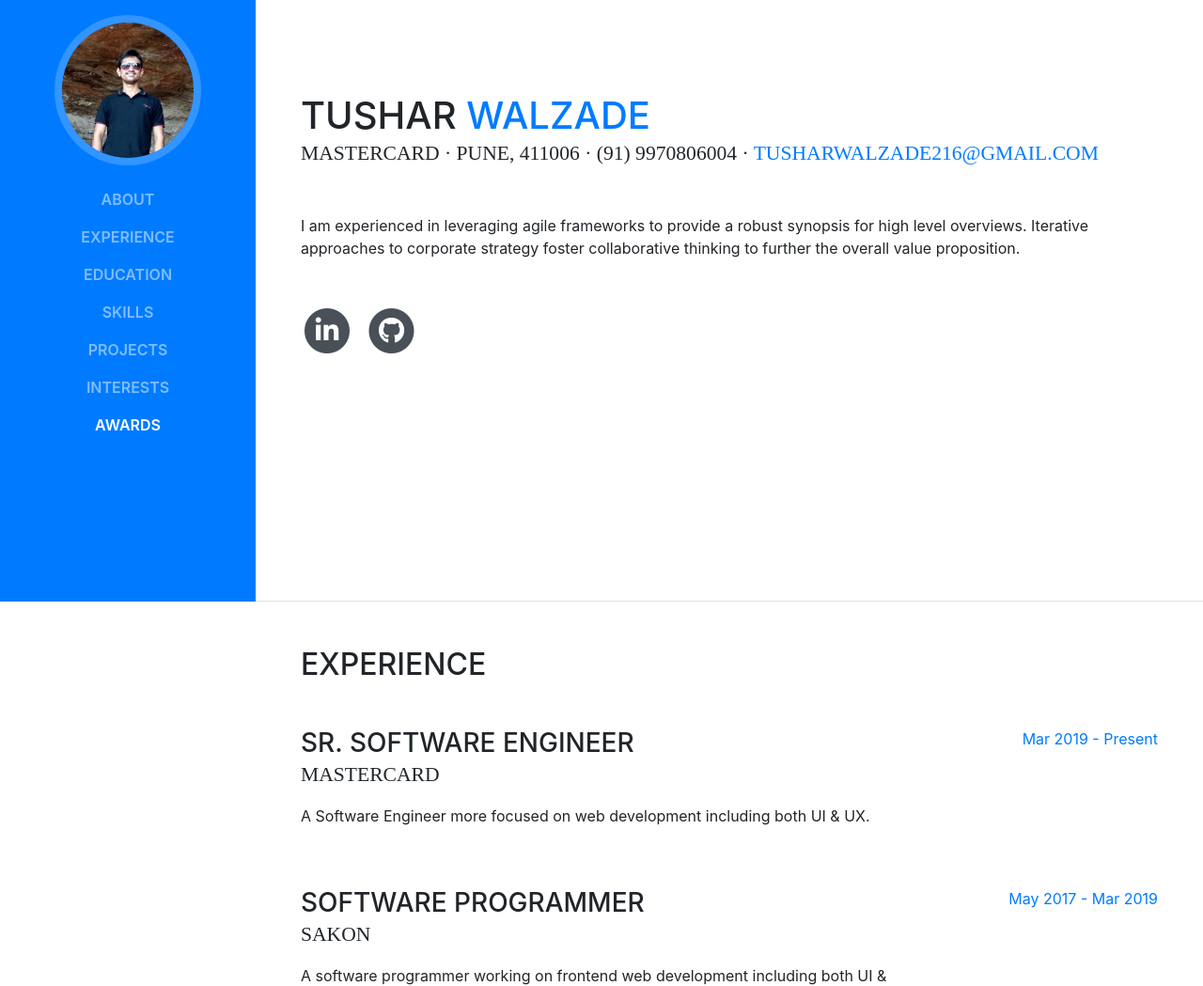
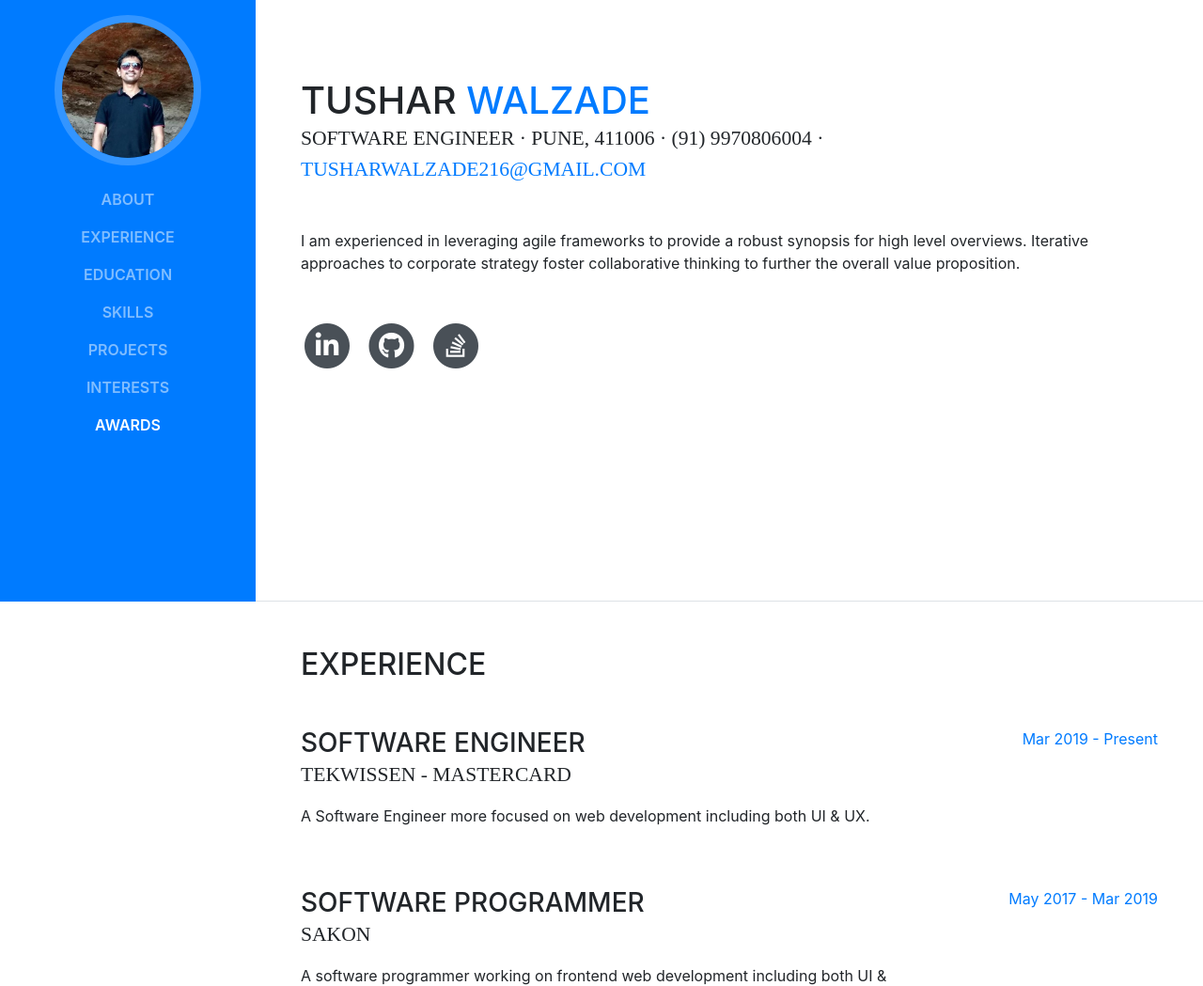
Before and after one commit to tusharwalzade216/tusharwalzade216.github.io, a website with bundled scripts: page index.html in a window 1280 px wide. Shown: the part 160-1209 px from the top of the page at 94% size. Built offline with nearby package versions, Linux system fonts and the light colour scheme; a web font is replaced by a local one.

Commit message:
minor updates in company

```diff
--- a/index.html
+++ b/index.html
@@ -74,7 +74,7 @@
         <h1 class="mb-0">Tushar
           <span class="text-primary">Walzade</span>
         </h1>
-        <div class="subheading mb-5">MasterCard · Pune, 411006 · (91) 9970806004 ·
+        <div class="subheading mb-5">Software Engineer · Pune, 411006 · (91) 9970806004 ·
           <a href="mailto:tusharwalzade216@gmail.com">tusharwalzade216@gmail.com</a>
         </div>
         <p class="mb-5">I am experienced in leveraging agile frameworks to provide a robust synopsis for high level overviews. Iterative
@@ -112,6 +112,14 @@
               </span>
             </a>
           </li>
+          <li class="list-inline-item">
+            <a href="https://stackoverflow.com/users/5729813/tushar-walzade" target="_blank">
+              <span class="fa-stack fa-lg">
+                <i class="fa fa-circle fa-stack-2x"></i>
+                <i class="fab fa-stack-overflow fa-stack-1x fa-inverse"></i>
+              </span>
+            </a>
+          </li>
         </ul>
       </div>
     </section>
@@ -122,8 +130,8 @@
 
         <div class="resume-item d-flex flex-column flex-md-row mb-5">
           <div class="resume-content mr-auto">
-            <h3 class="mb-0">Sr. Software Engineer</h3>
-            <div class="subheading mb-3">MasterCard</div>
+            <h3 class="mb-0">Software Engineer</h3>
+            <div class="subheading mb-3">TekWissen - MasterCard</div>
             <p>A Software Engineer more focused on web development including both UI &amp; UX.</p>
           </div>
           <div class="resume-date text-md-right">
```
